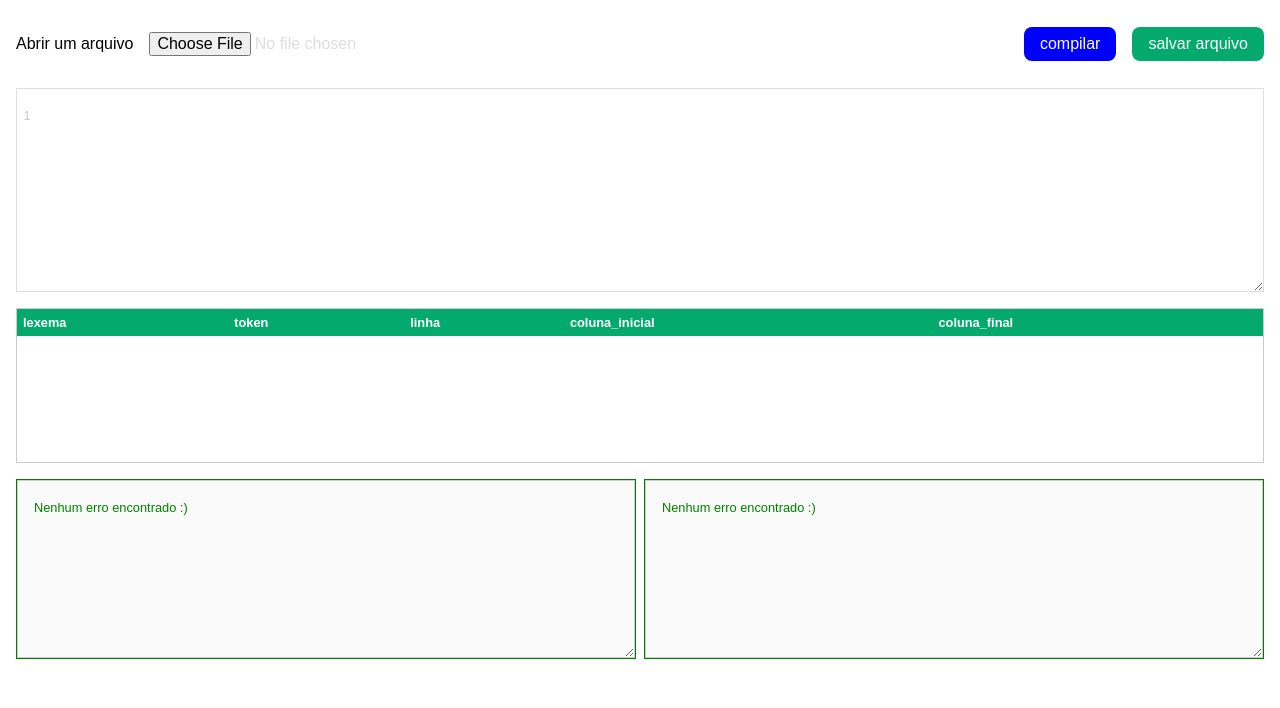
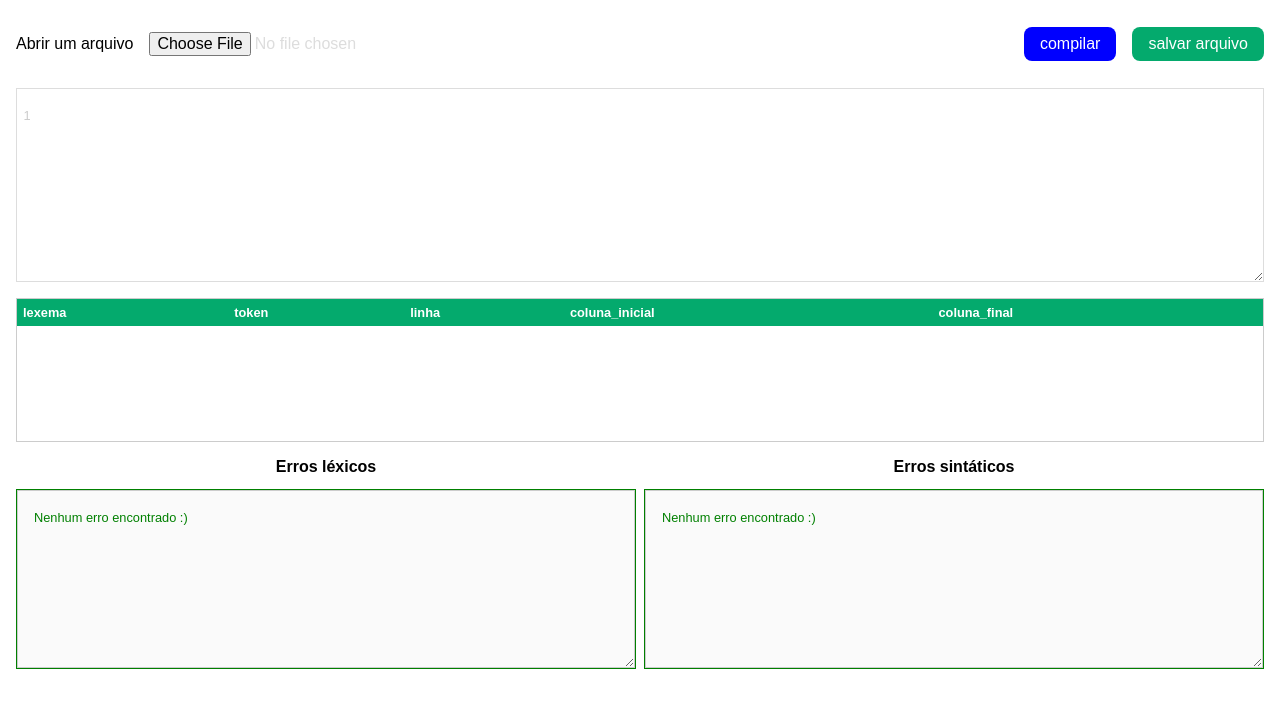
Before and after one commit to karoldm/compiladores, a React (Create React App) app: page / in a window 1280 px wide. Shown: the top 708 px of the page. Built offline with nearby package versions, Linux system fonts and the light colour scheme; the HTML template or start-up script is replaced by a standard one.

Commit message:
feat: title to errors output

```diff
--- a/src/App.tsx
+++ b/src/App.tsx
@@ -71,8 +71,8 @@ function App() {
       </div>
       <Table columns={["lexema", "token", "linha", "coluna_inicial", "coluna_final"]} datas={tableData} />
       <ErrorsContainer>
-        <Errors errors={lexerErrorsData} />
-        <Errors errors={parserErrorsData} />
+        <Errors title={'Erros léxicos'} errors={lexerErrorsData} />
+        <Errors title={'Erros sintáticos'} errors={parserErrorsData} />
       </ErrorsContainer>
     </Container>
   );
--- a/src/components/Errors/index.tsx
+++ b/src/components/Errors/index.tsx
@@ -1,8 +1,15 @@
 import {useState, useEffect} from 'react';
 import styled from "styled-components";
 
+const Container = styled.div`
+  display: flex;
+  width: 100%;
+  flex-direction: column;
+  align-items: center;
+  justify-content: start;
+`;
 
-const Container = styled.div`
+const ContainerTextArea = styled.div`
   display: flex;
   width: 100%;
   flex-direction: column;
@@ -23,11 +30,19 @@ const Textarea = styled.textarea`
   line-height: 1.4rem;
 `;
 
+const Title = styled.p`
+  font-size: 1rem;
+  font-weight: bolder;
+  color: black;
+  margin-bottom: .8rem;
+`;
+
 interface Props {
   errors: string[];
+  title: string;
 }
 
-export const Errors =  ({ errors }: Props) => {
+export const Errors =  ({ errors, title }: Props) => {
   const [errorString, setErrorString] = useState("");
 
   useEffect(() => {
@@ -39,12 +54,15 @@ export const Errors =  ({ errors }: Props) => {
   }, [errors]);
 
   return (
-    <Container style={{borderColor: errorString ? "red" : "green"}} >
-      <Textarea
-      style={{color: errorString ? "red" : "green"}}
-      value= { errorString || "Nenhum erro encontrado :)" }
-      disabled
-    />
+     <Container>
+      <Title>{title}</Title>
+      <ContainerTextArea style={{borderColor: errorString ? "red" : "green"}} >
+        <Textarea
+        style={{color: errorString ? "red" : "green"}}
+        value= { errorString || "Nenhum erro encontrado :)" }
+        disabled
+      />
+      </ContainerTextArea>
     </Container>
   );
 }
```
